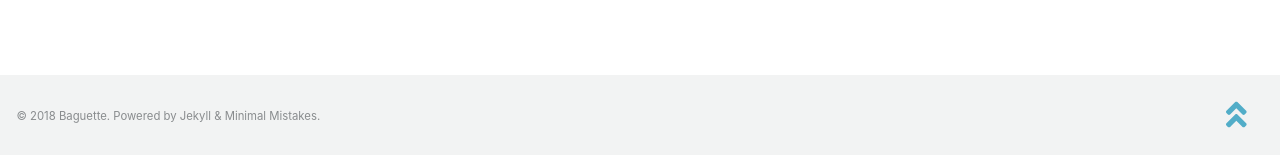
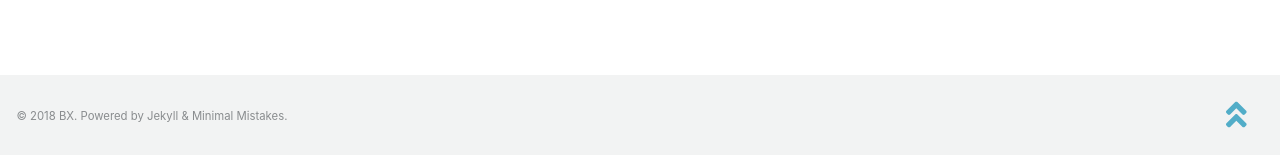
Before and after one commit to bxsiew/bxsiew.github.io, a Jekyll site: the page built from _pages/AllPosts.md, in a window 1280 px wide and 900 px high, scrolled down 602 px. Shown: the part 742-897 px from the top of the window. Built offline with Jekyll 4.4.1, drawn with Linux system fonts in a browser that asks for light colours; nearby versions of some CDN libraries; some of the changed text lies outside the part shown.

Commit message:
Update _config.yml

```diff
--- a/_config.yml
+++ b/_config.yml
@@ -18,7 +18,7 @@
 locale                   : "en-US"
 title                    : "Data Science Portfolio"
 title_separator          : "-"
-name                     : "Baguette"
+name                     : "BX"
 description              : "An amazing website."
 url                      : # the base hostname & protocol for your site e.g. "https://mmistakes.github.io"
 baseurl                  : # the subpath of your site, e.g. "/blog"
@@ -101,9 +101,9 @@
 
 # Site Author
 author:
-  name             : "Baguette"
+  name             : "BX"
   avatar           : # path of avatar image, e.g. "/assets/images/bio-photo.jpg"
-  bio              : "I am an amazing person."
+  bio              : "-----------"
   location         :
   email            :
   links:
```
